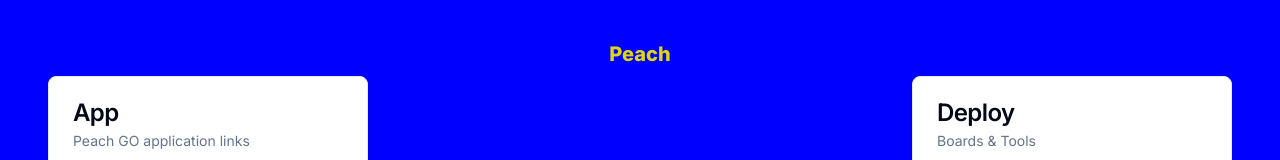
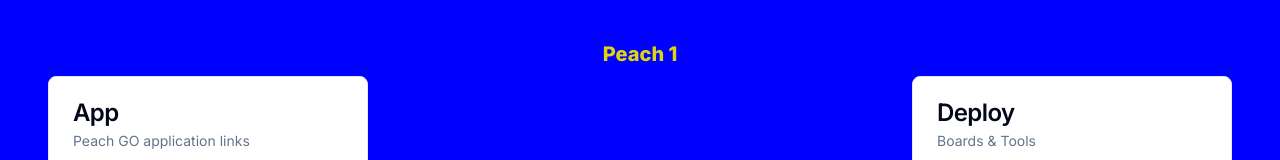
Before and after one commit to OzzyMalv/ez-dashprojects, a Next.js app: page / in a window 1280 px wide. Shown: the top 160 px of the page. Built offline with nearby package versions, Linux system fonts and the light colour scheme.

Commit message:
test name

```diff
--- a/src/app/page.tsx
+++ b/src/app/page.tsx
@@ -12,7 +12,7 @@
 export default function Home() {
   return (
     <main className="p-10">
-      <h1 className="text-center text-xl font-extrabold">Peach</h1>
+      <h1 className="text-center text-xl font-extrabold">Peach 1</h1>
       <div className="flex flex-col items-center gap-2  p-2 sm:flex-row sm:items-baseline sm:justify-between">
         <Card className="w-[20rem]">
           <CardHeader>
```
